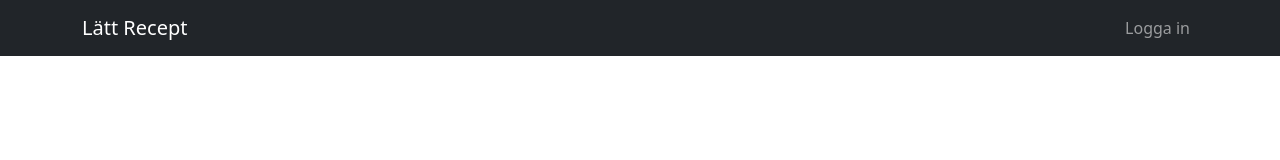
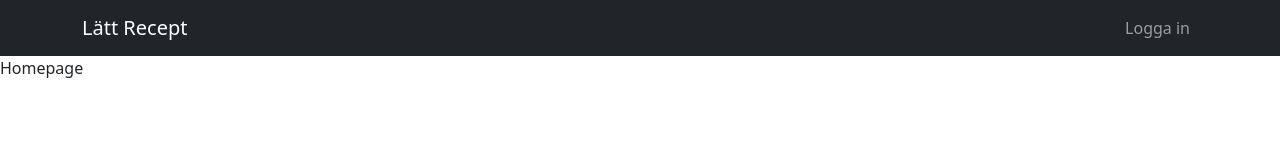
Before and after one commit to kodpelle/l1recept, a React app: page / in a window 1280 px wide. Shown: the top 160 px of the page. Built offline with nearby package versions, Linux system fonts and the light colour scheme; no server answers; the HTML template or start-up script is replaced by a standard one.

Commit message:
Homepage routing

```diff
--- /dev/null
+++ b/src/pages/HomePage.tsx
@@ -0,0 +1,9 @@
+export default function HomePage() {
+    return (<><p>Homepage</p></>)
+}
+
+HomePage.route = {
+    path: '/',
+    index: 0,
+    menuLabel: 'Hem',
+}
--- a/src/routes.ts
+++ b/src/routes.ts
@@ -6,6 +6,7 @@ import registerPage from './pages/RegisterPage';
 import RecipesListPage from './pages/RecipesListPage';
 import RecipeNewPage from './pages/RecipeNewPage';
 import RecipeDetailPage from './pages/RecipeDetailPage';
+import HomePage from './pages/HomePage';
 
 interface Route {
   element: JSX.Element;
@@ -22,7 +23,8 @@ export default [
   registerPage,
   RecipesListPage,
   RecipeNewPage,
-  RecipeDetailPage
+  RecipeDetailPage,
+  HomePage
 ]
   // map the route property of each page component to a Route
   .map(x => (({ element: createElement(x), ...x.route }) as Route))
```
